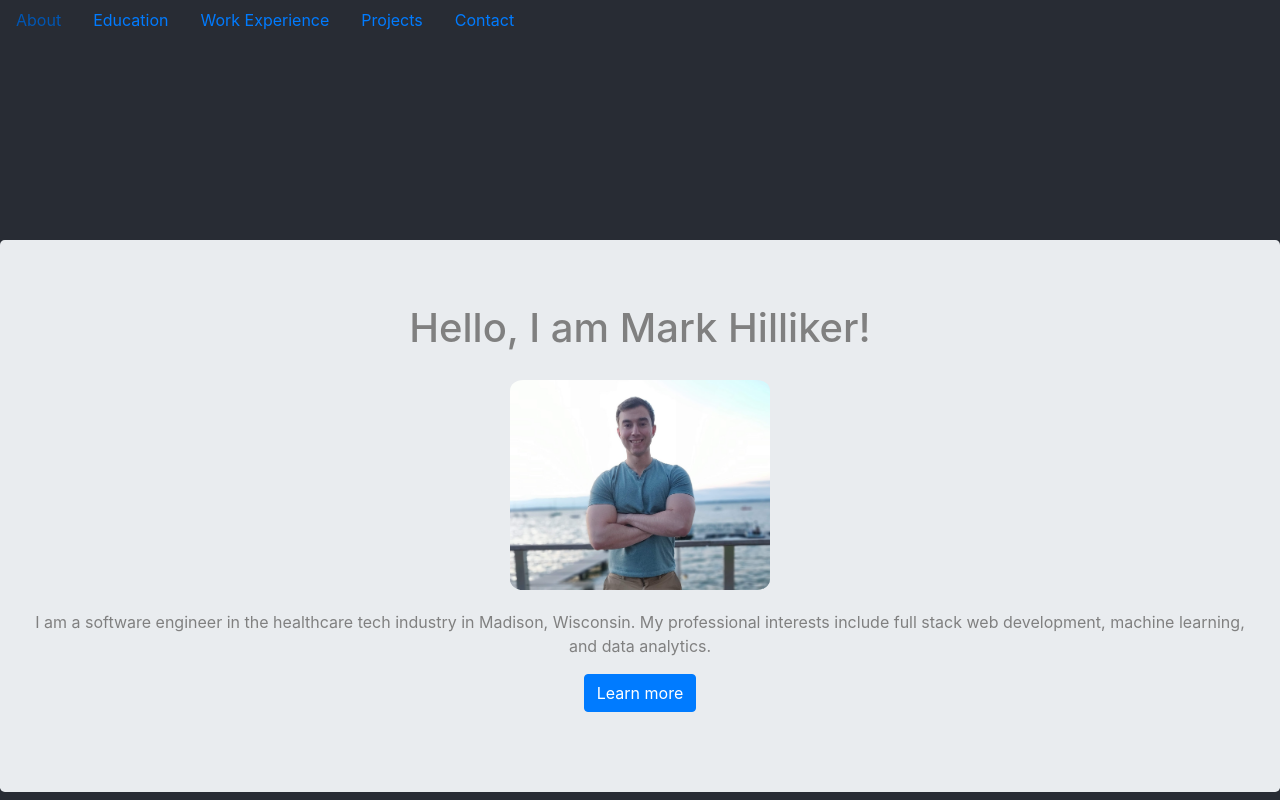
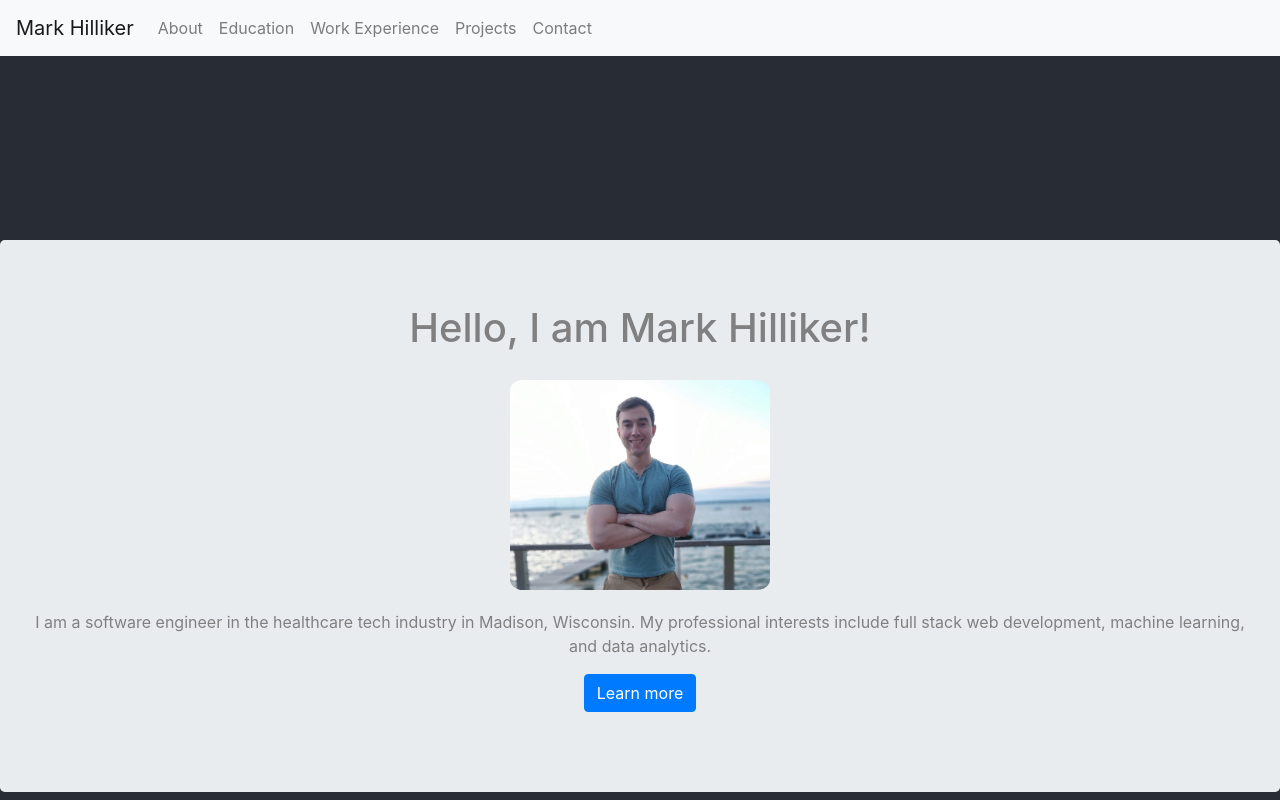
Before and after one commit to mhilliker/my-page, a React (Create React App) app in the folder my-site/: page / in a window 1280 px wide. Shown: the top 800 px of the page. Built offline with nearby package versions, Linux system fonts and the light colour scheme.

Commit message:
use navbar instead of nav

```diff
--- a/my-site/src/App.js
+++ b/my-site/src/App.js
@@ -1,7 +1,7 @@
 import React from 'react';
 import 'bootstrap/dist/css/bootstrap.min.css';
 import './assets/styles/main.scss';
-import Navbar from './components/navbar';
+import SiteNavbar from './components/navbar';
 import Footer from './components/footer';
 import About from './components/about';
 import Education from './components/education';
@@ -9,7 +9,7 @@ import Education from './components/education';
 function App() {
   return (
     <div className="App">
-      <Navbar />
+      <SiteNavbar />
       <header className="App-header">
         <About />
         <Education />
--- a/my-site/src/components/navbar.jsx
+++ b/my-site/src/components/navbar.jsx
@@ -1,26 +1,23 @@
 import React from 'react';
 import Nav from 'react-bootstrap/Nav';
+import Navbar from 'react-bootstrap/Navbar';
 
-function Navbar() {
+function SiteNavbar() {
     return (
-        <Nav>
-            <Nav.Item>
-                <Nav.Link href="#aboutPage" eventKey="link-about">About</Nav.Link>
-            </Nav.Item>
-            <Nav.Item>
-                <Nav.Link eventKey="link-education" href="#educationPage">Education</Nav.Link>
-            </Nav.Item>
-            <Nav.Item>
-                <Nav.Link eventKey="link-work">Work Experience</Nav.Link>
-            </Nav.Item>
-            <Nav.Item>
-                <Nav.Link eventKey="link-projects">Projects</Nav.Link>
-            </Nav.Item>
-            <Nav.Item>
-                <Nav.Link eventKey="link-contacts">Contact</Nav.Link>
-            </Nav.Item>
-        </Nav>
+        <Navbar bg="light" expand="lg" fixed="top">
+            <Navbar.Brand href="#home">Mark Hilliker</Navbar.Brand>
+            <Navbar.Toggle aria-controls="basic-navbar-nav" />
+            <Navbar.Collapse id="basic-navbar-nav">
+                <Nav className="mr-auto">
+                    <Nav.Link href="#aboutPage">About</Nav.Link>
+                    <Nav.Link href="#educationPage">Education</Nav.Link>
+                    <Nav.Link href="#workPage">Work Experience</Nav.Link>
+                    <Nav.Link href="#projectsPage">Projects</Nav.Link>
+                    <Nav.Link href="#contactPage">Contact</Nav.Link>
+                </Nav>
+            </Navbar.Collapse>
+        </Navbar>
     );
 }
 
-export default Navbar;
+export default SiteNavbar;
```
